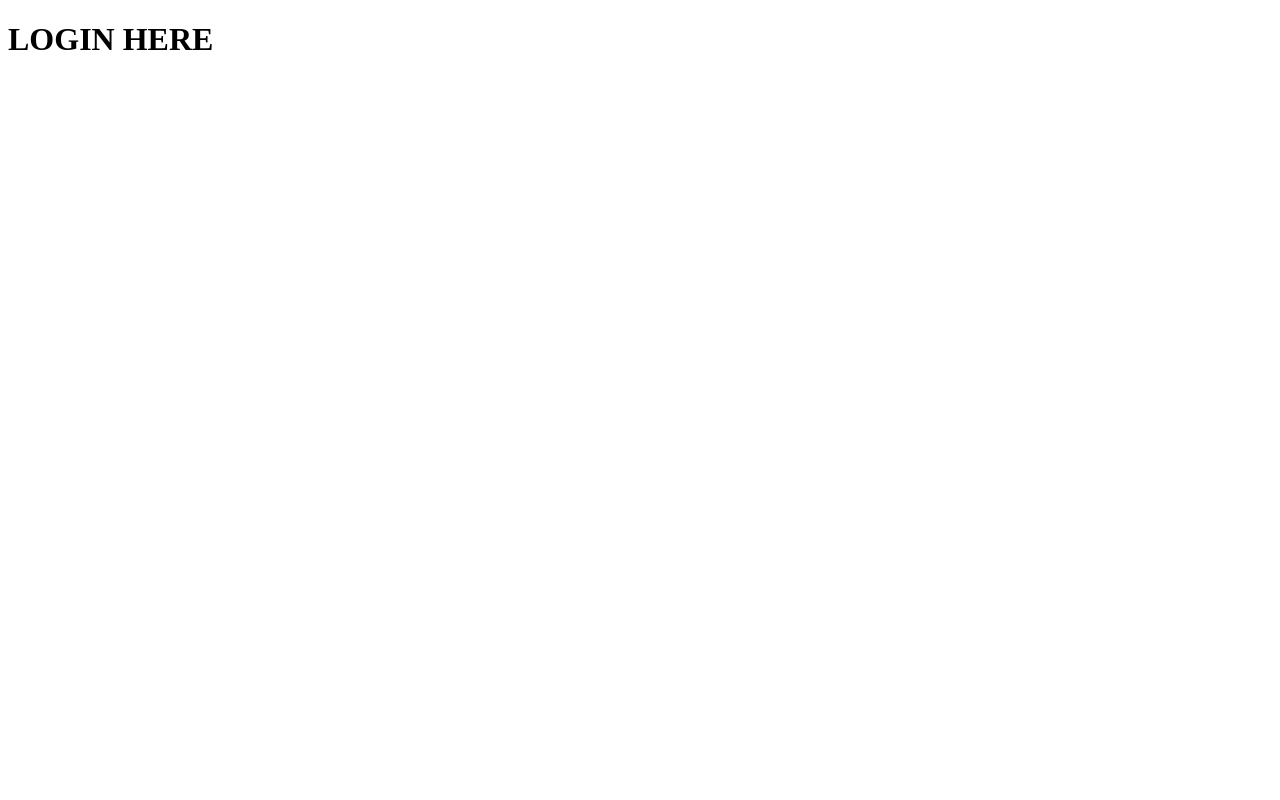
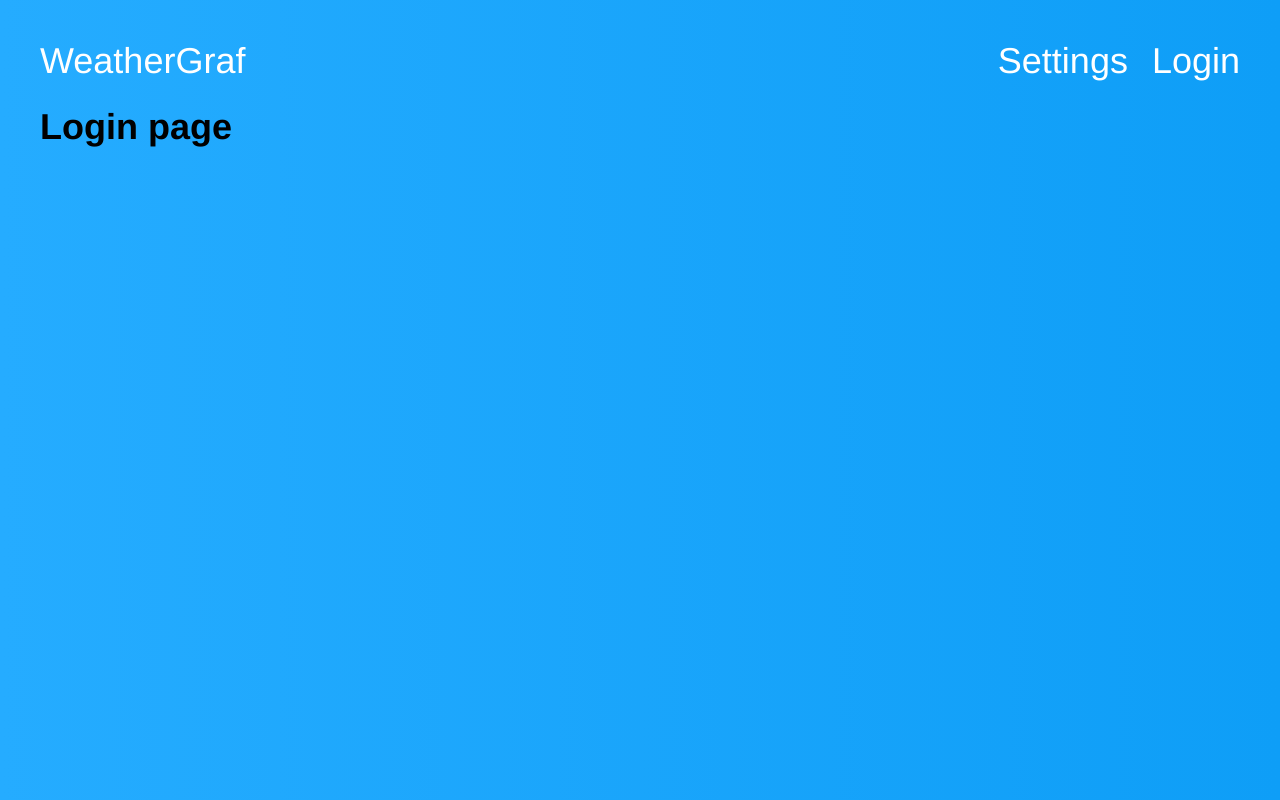
Before and after one commit to mattzuzolo/weather-graf, a website: page public/login.html in a window 1280 px wide. Drawn offline with Linux system fonts and the light colour scheme.

Commit message:
added navbar html and styling to settings and login page. Created and added styles to nav.css

```diff
--- a/public/login.html
+++ b/public/login.html
@@ -9,10 +9,24 @@
     <title></title>
     <meta name="description" content="">
     <meta name="viewport" content="width=device-width, initial-scale=1">
-    <link rel="stylesheet" href="">
+    <link rel="stylesheet" href="styles/styles.css">
+    <link rel="stylesheet" href="styles/nav.css">
+
   </head>
   <body>
-    <h1>LOGIN HERE</h1>
+
+      <div class="div--nav-bar">
+          <div class="div--nav-items div--nav-items-left">
+            <div class="div--nav-item-logo">WeatherGraf</div>
+          </div>
+          <div class="div--nav-items div--nav-items-right">
+              <div ><a href="settings.html" class="div--nav-item">Settings</a></div>
+              <div ><a href="login.html" class="div--nav-item">Login</a></div>
+          </div>
+        </div>
+
+      <h1>Login page</h1>
+
 
     <script src="" async defer></script>
   </body>
--- /dev/null
+++ b/public/styles/nav.css
@@ -0,0 +1,15 @@
+.div--nav-bar{
+  display: flex;
+  justify-content: space-between;
+  background-color: transparent;
+}
+
+.div--nav-items{
+  display: flex;
+  color: white;
+}
+
+.div--nav-item{
+
+  padding-left: 1rem;
+}
```
Also changed, not shown: public/index.html (+1 -3 lines), public/settings.html (+14 -1 lines).
